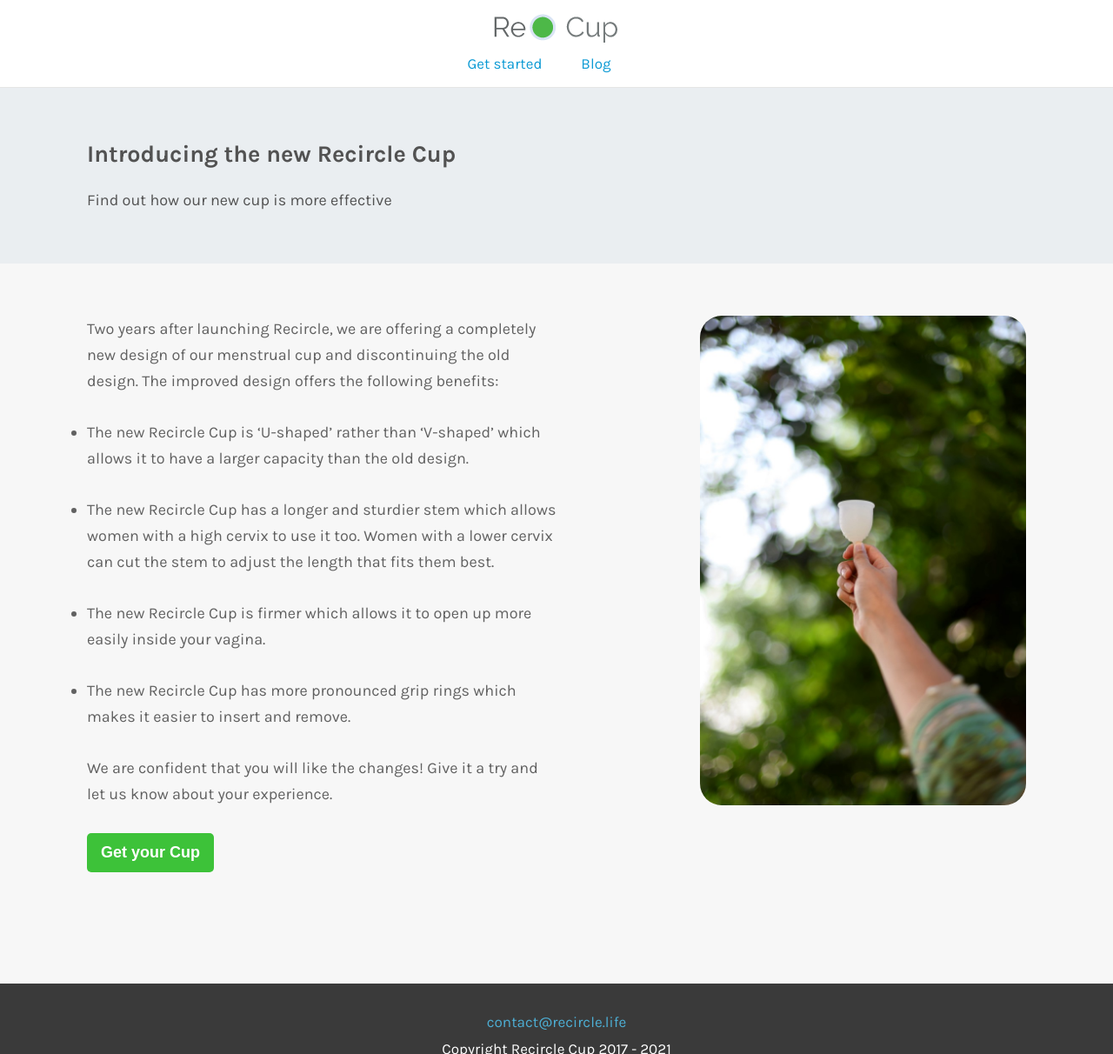
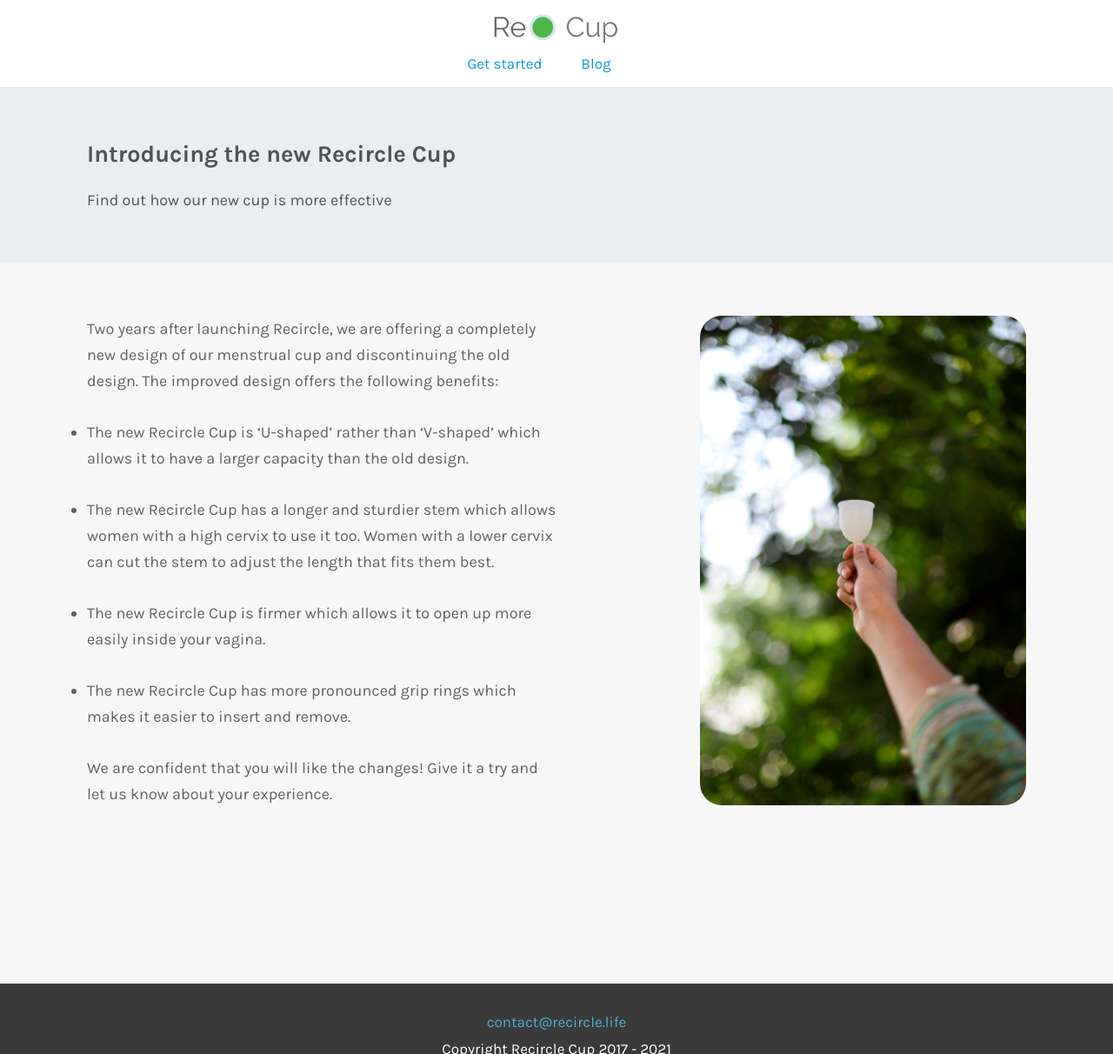
Before and after one commit to HanimHank/recircle-cup, a Jekyll site: the page built from _posts/2019-09-15-new-cup-details.markdown, in a window 1280 px wide. Shown: the whole page at 87% size. Built offline with Jekyll 4.4.1, drawn with Linux system fonts in a browser that asks for light colours.

Commit message:
Update blog.html

```diff
--- a/_layouts/blog.html
+++ b/_layouts/blog.html
@@ -90,9 +90,6 @@
             <div>
                 {{ content }}
             </div>
-            <p class="margin-top-30">
-                <a href="/index#order"><button class="action-button">Get your Cup</button></a>
-            </p>
         </article>
     </section>
 </div>
```
